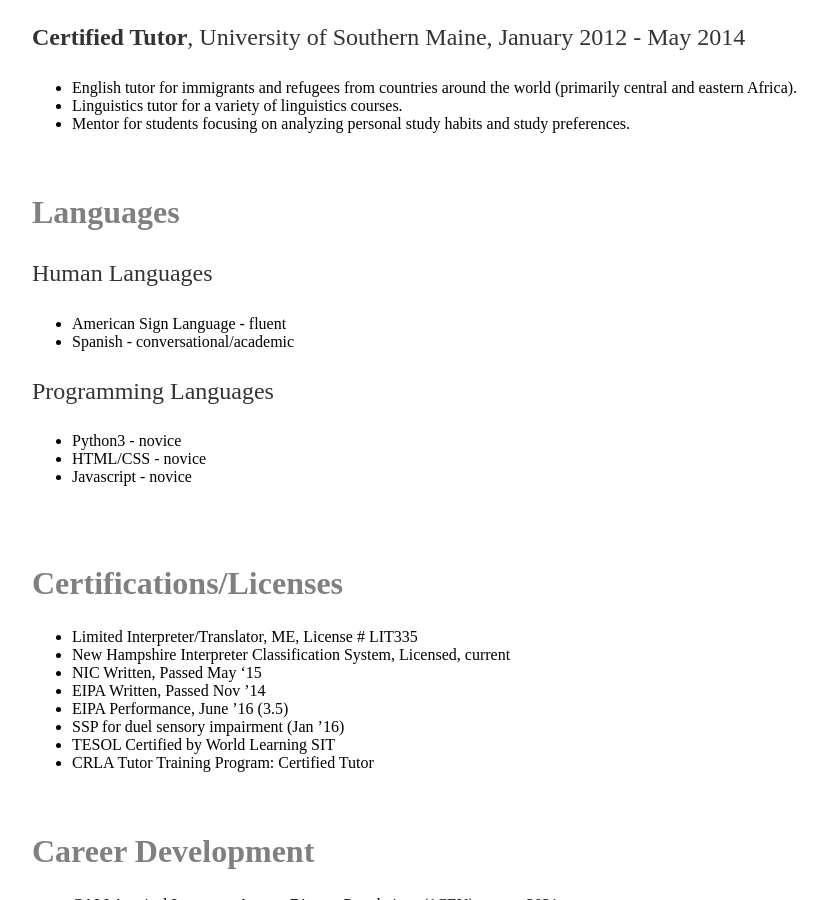
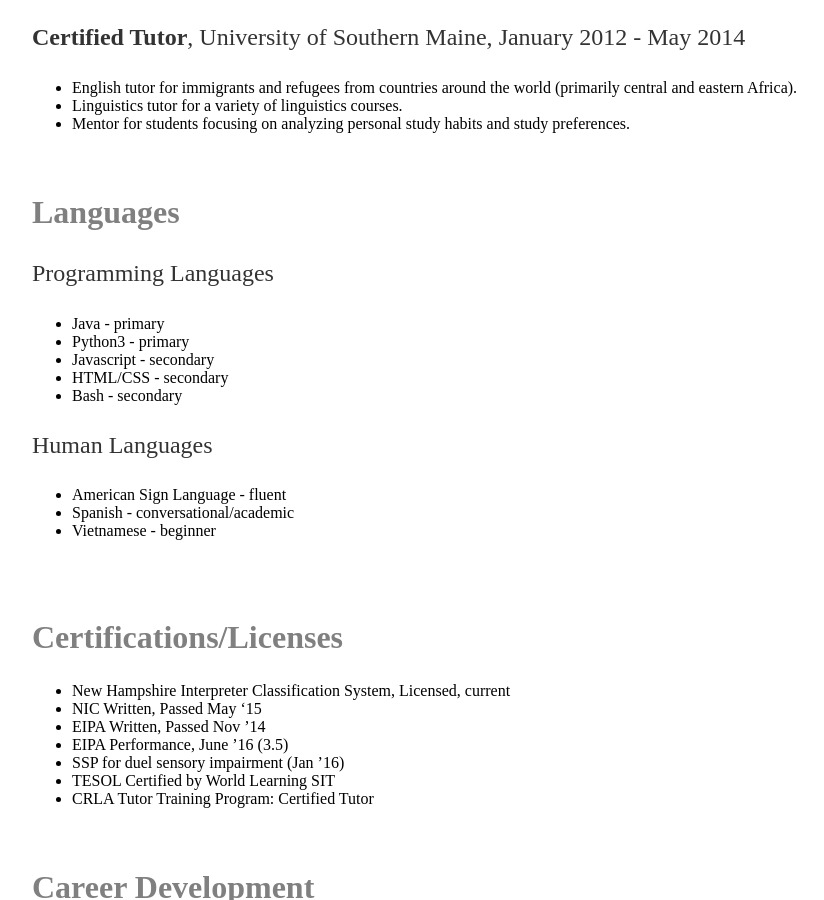
Before and after one commit to SeanEFletcher/SeanEFletcher.github.io, a Jekyll site: the page built from cv/index.html, in a window 1280 px wide and 900 px high, scrolled down 2554 px. Shown: the whole window, without its empty margins (160-984 px from the left). Built offline with Jekyll 4.4.1, drawn with Linux system fonts in a browser that asks for light colours.

Commit message:
Update index.html

```diff
--- a/cv/index.html
+++ b/cv/index.html
@@ -128,17 +128,23 @@ title: Sean's CV
 
     <div class="languages">
       <h2 class="CVh2">Languages</h2>
+
+      <p>Programming Languages</p>
+      <ul>
+	<li>Java - primary</li>
+        <li>Python3 - primary</li>
+	<li>Javascript - secondary</li>
+        <li>HTML/CSS - secondary</li>
+	<li>Bash - secondary</li>
+      </ul>
+
       <p>Human Languages</p>
       <ul>
         <li>American Sign Language - fluent</li>
         <li>Spanish - conversational/academic</li>
+	<li>Vietnamese - beginner</li>
       </ul>
-      <p>Programming Languages</p>
-      <ul>
-        <li>Python3 - novice</li>
-        <li>HTML/CSS - novice</li>
-        <li>Javascript - novice</li>
-      </ul>
+
     </div>
     <br>
 
@@ -148,7 +154,6 @@ title: Sean's CV
     <div class="Certifications/Licenses">
       <h2 class="CVh2">Certifications/Licenses</h2>
       <ul>
-        <li>Limited Interpreter/Translator, ME, License # LIT335</li>
         <li>New Hampshire Interpreter Classification System, Licensed, current</li>
         <li>NIC Written, Passed May ‘15</li>
         <li>EIPA Written, Passed Nov ’14</li>
```
